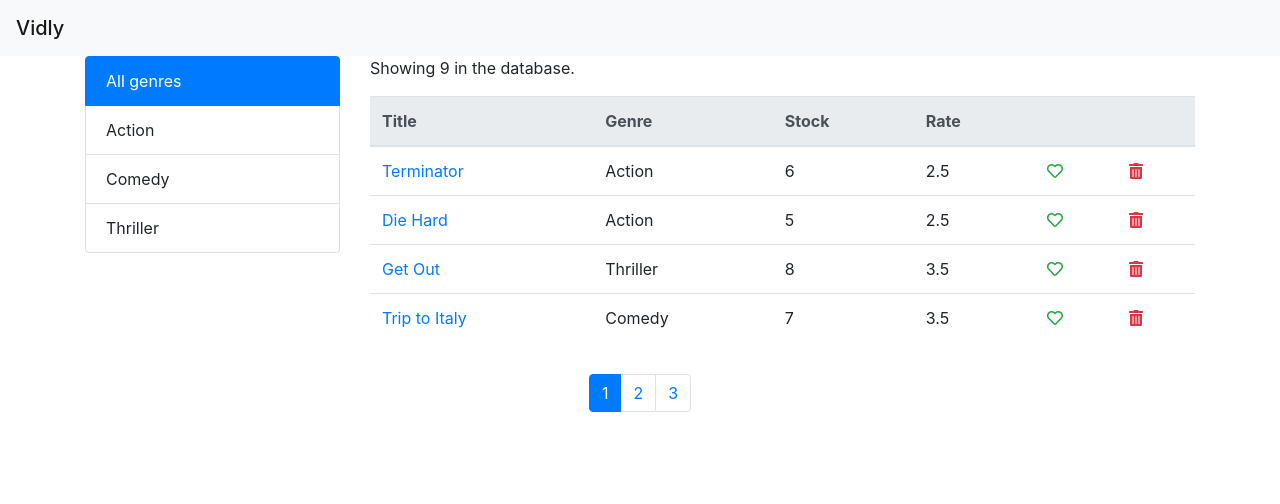
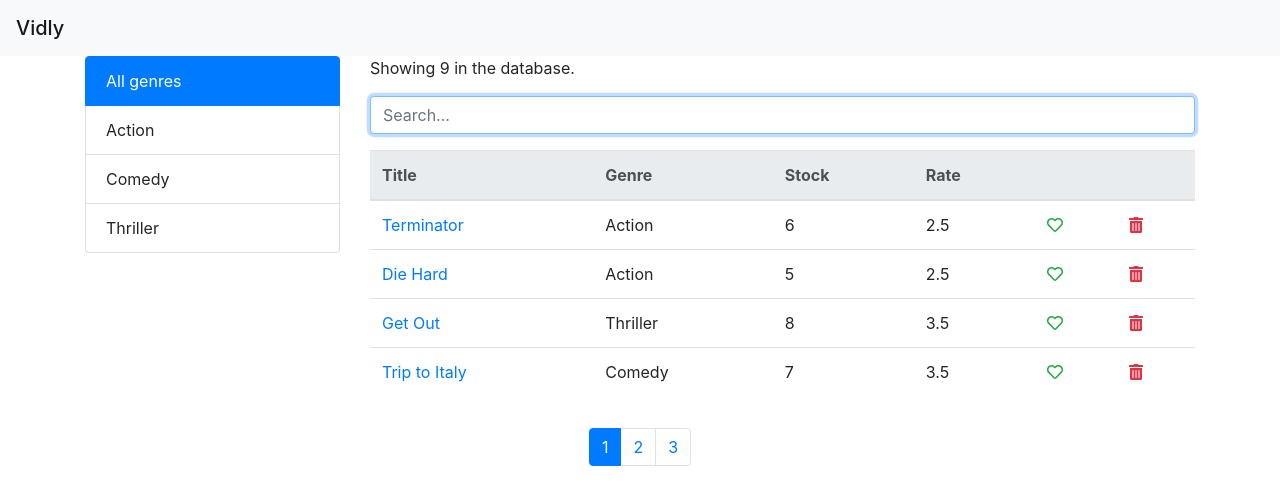
Before and after one commit to OL73/Vidly, a React (Create React App) app: page /movies in a window 1280 px wide. Shown: the top 504 px of the page. Built offline with nearby package versions, Linux system fonts and the light colour scheme.

Commit message:
ajout fonctionnalité d'un input search

```diff
--- a/package.json
+++ b/package.json
@@ -12,6 +12,7 @@
     "@testing-library/user-event": "^7.2.1",
     "bootstrap": "^4.5.3",
     "font-awesome": "^4.7.0",
+    "joi-browser": "^13.4.0",
     "lodash": "^4.17.20",
     "npm-check-updates": "^10.2.2",
     "react": "^16.14.0",
--- a/src/components/Genres.jsx
+++ b/src/components/Genres.jsx
@@ -1,6 +1,6 @@
 import React from 'react';
 
-const Genres = ({ genres: initGenres, onGenre, currentGenre }) => {
+const Genres = ({ genres: initGenres, onGenre, currentGenre, searchingMoviesLength }) => {
 
     const genres = [{_id: '', name: 'All genres'}, ...initGenres];
 
@@ -12,7 +12,7 @@ const Genres = ({ genres: initGenres, onGenre, currentGenre }) => {
                 {genres.map(genre =>
                     (<li
                         key={genre._id}
-                        className={ genre.name === currentGenre ? 'list-group-item active': 'list-group-item'}
+                        className={ (genre.name === currentGenre) && (searchingMoviesLength === 0) ? 'list-group-item active': 'list-group-item'}
                         onClick={() => onGenre(genre.name)}
                     >
                         {genre.name}
--- a/src/components/LoginForm.jsx
+++ b/src/components/LoginForm.jsx
@@ -1,58 +1,121 @@
 import React, { Component } from 'react'
+import Input from './common/Input';
+import Joi from 'joi-browser';
 
 class LoginForm extends Component {
     state = {
         account: {
             username: '',
             password: ''
+        },
+        errors: {}
+    }
+
+    // uitlisation de Joi
+    schema = {
+        username: Joi.string().required().label("Username"),
+        password: Joi.string().required().label("Password"),
+    }
+
+    // affiche un message d'erreur en cas de submit avec des champs vide
+    validate = () => {
+        // permet d'afficher toutes les erreurs
+        //sinon par défaut sans l'option, Joi s'arrête à la première erreur rencontrée et la retourne
+        const options = { abortEarly: false };
+
+        // on récupère que l'objet error
+        const { error } = Joi.validate(this.state.account, this.schema, options);
+
+        if (error) {
+            let errors = {};
+
+            for (const detail of error.details) {
+                console.log(detail.message);
+                errors[detail.path[0]] = detail.message; // errors.username = "message..."
+            }
+            console.log(errors);
+            return errors;
+        }
+        return null;
+
+        /* AVANT L'UTILISATION DE JOI
+        const errors = {};
+        const { account } = this.state;
+
+        if (account.username.trim() === '') errors.username = 'Username is required !';
+        if (account.password.trim() === '') errors.password = 'Password is required !';
+
+        return Object.keys(errors).length === 0 ? null : errors; */
+    }
+
+    // affiche un message d'erreur en cas de saisie puis correction de la saisie (champs vide)
+    validateProperty = (input) => {
+        if (input.name === 'username') {
+
+            if (input.value.trim() === '') return 'Username cannot be empty';
+        }
+
+        if (input.name === 'password') {
+
+            if (input.value.trim() === '') return 'Password cannot be empty';
         }
     }
+
 
     handleSubmit = e => {
         e.preventDefault();
 
-        console.log('submitted');
+        const errors = this.validate(); // on teste dans validate si une erreur ?
+        this.setState({ errors: errors || {} });
+
+        if (errors) return;
+        console.log("submitted :)");
     }
 
-    handleChange = e => {
+    handleChange = ({ currentTarget: input }) => { // handleChange = e => {} ==> déstructuration de e en faisant ({currentTarget: input})
         const account = { ...this.state.account };
-        account[e.currentTarget.name] = e.currentTarget.value; // account[e.currentTarget.name] permet de récupérer le name de l'input
+        let errors = { ...this.state.errors };
+
+        // récupération de la saisie
+        account[input.name] = input.value; // account[e.currentTarget.name] permet de récupérer le name de l'input
+
+        const errorMessage = this.validateProperty(input); // on récupère un message d'erreur si "champ vide"
+
+        // vérification d'une éventuelle erreur de saisie
+        // si errorMessage alors on ajoute une propriété errors.username ou errors.password à l'objet errors
+        if (errorMessage) {
+            errors[input.name] = errorMessage;
+        } else {
+            errors = {};
+        }
 
         console.log(account);
-        this.setState({ account });
+        this.setState({ account, errors });
     }
 
     render() {
 
-        const { account } = this.state;
+        const { account, errors } = this.state;
 
         return (
-            <div className="container">
-                <h2>Login</h2>
+            <div
+                style={{ width: '60%', margin: '0 auto' }}
+            >
+                <h2 className="text-center">Login</h2>
                 <form onSubmit={this.handleSubmit}>
-                    <div className="form-group">
-                        <label htmlFor="username">Username</label>
-                        <input
-                            value={account.username}
-                            onChange={this.handleChange}
-                            name="username"
-                            autoFocus
-                            id="username"
-                            type="text"
-                            className="form-control"
-                        />
-                    </div>
-                    <div className="form-group">
-                        <label htmlFor="password">Password</label>
-                        <input
-                            value={account.password}
-                            onChange={this.handleChange}
-                            name="password"
-                            id="password"
-                            type="text"
-                            className="form-control" />
-                    </div>
-                    <button className="btn btn-primary">Submit</button>
+                    <Input
+                        label="username"
+                        value={account.username}
+                        onChange={this.handleChange}
+                        error={errors.username}
+                    />
+                    <Input
+                        label="password"
+                        value={account.password}
+                        onChange={this.handleChange}
+                        error={errors.password}
+                    />
+                    <button disabled={this.validate()} className="btn btn-primary">Submit</button>
                 </form>
             </div>
         );
--- /dev/null
+++ b/src/components/SearchMovie.jsx
@@ -0,0 +1,46 @@
+import React from 'react'
+import { useState } from 'react';
+import Input from './common/Input';
+
+const SearchMovie = ({ handleSearchMovie, searchingMoviesLength }) => {
+
+    const [inputValue, setInputValue] = useState('');
+    const [error, setError] = useState(undefined);
+    console.log('searchingMoviesLength', searchingMoviesLength);
+
+
+    const handleChange = ({ currentTarget: input }) => {
+        setInputValue(input.value);
+
+        // recherche d'un movie
+        handleSearchMovie(input.value);
+
+        let error;
+
+        if (inputValue.length > 0) {
+            if (searchingMoviesLength === 0) {
+                error = 'Sorry, no movie!';
+            } else {
+                error= undefined;
+            }
+            setError(error);
+        }
+    }
+
+    return (
+        <form>
+            <Input
+                label=""
+                name="search"
+                placeholder="Search..."
+                value={inputValue}
+                onChange={handleChange}
+                error={error}
+            />
+        </form>
+    );
+}
+
+
+
+export default SearchMovie;
--- /dev/null
+++ b/src/components/common/Input.jsx
@@ -0,0 +1,28 @@
+import React from 'react';
+
+const Input = ({ label, name , value, placeholder, onChange, error }) => {
+    return (
+        <div className="form-group">
+            {label.length > 0 ?
+            <label
+                htmlFor={label}
+                style={{ textTransform: 'capitalize' }}
+            >
+                {label}
+            </label>: ''}
+            <input
+                value={value}
+                onChange={onChange}
+                name={name}
+                autoFocus
+                id={name}
+                type="text"
+                className="form-control"
+                placeholder={placeholder}
+            />
+            {error && <div className="alert alert-danger" role="alert">{error}</div>}
+        </div>
+    );
+}
+
+export default Input;
--- a/src/components/movies.jsx
+++ b/src/components/movies.jsx
@@ -8,6 +8,7 @@ import { Link } from "react-router-dom";
 import { paginate } from "./Utils/paginate";
 import Genres from "./Genres";
 import { getGenres } from "../services/fakeGenreService";
+import SearchMovie from "./SearchMovie";
 
 class Movies extends Component {
   state = {
@@ -16,6 +17,7 @@ class Movies extends Component {
     currentPage: 1,
     genres: [],
     currentGenre: 'All genres',
+    searchingMovies: []
   };
 
   componentDidMount() {
@@ -37,12 +39,12 @@ class Movies extends Component {
     this.setState({ movies });
   };
 
-  informationMovies(filteredMovies) {
+  informationMovies(count) {
     //if (this.state.movies.length === 0) return "There is no movies !";
 
     return (
-      filteredMovies.length > 0 &&
-      `Showing ${filteredMovies.length} in the database.`
+      count > 0 &&
+      `Showing ${count} in the database.`
     );
   }
 
@@ -61,16 +63,25 @@ class Movies extends Component {
     this.setState({ currentGenre: genre, currentPage: 1 });
   }
 
+  handleSearchMovie = value => {
+    const movies = [...this.state.movies];
+
+    const searchingMovies = value.length > 0 ? movies.filter(movies => movies.title.toLowerCase().includes(value)) : [];
+    console.log(searchingMovies);
+
+    this.setState({ searchingMovies });
+  }
+
   render() {
-    const { movies: allMovies, itemsPerPage, currentPage, genres, currentGenre } = this.state;
+    const { movies: allMovies, itemsPerPage, currentPage, genres, currentGenre, searchingMovies } = this.state;
 
     const filteredMovies = currentGenre !== 'All genres' ? allMovies.filter(movies => movies.genre.name === currentGenre) : allMovies;
 
     // utilisation de lodash dans la fonction paginate pour récupérer un nombre de movies en fonction du nombre itemPerPage
     // et dynamique selon la page sur laquelle on se situe
-    const movies = paginate(filteredMovies, currentPage, itemsPerPage);
+    const movies = searchingMovies.length === 0 ? paginate(filteredMovies, currentPage, itemsPerPage) : searchingMovies;
 
-    const count = filteredMovies.length;
+    const count = searchingMovies.length === 0 ? filteredMovies.length : searchingMovies.length;
 
     if (count === 0) return "There is no movies !";
 
@@ -81,10 +92,15 @@ class Movies extends Component {
             genres={genres}
             onGenre={this.handleGenre}
             currentGenre={currentGenre}
+            searchingMoviesLength={searchingMovies.length}
           />
           <div className="col">
             <div className="d-flex flex-column">
-              <p>{this.informationMovies(filteredMovies)}</p>
+              <p>{this.informationMovies(count)}</p>
+              <SearchMovie
+                handleSearchMovie={this.handleSearchMovie}
+                searchingMoviesLength={searchingMovies.length}
+              />
               <table
                 className="table"
               >
@@ -99,7 +115,7 @@ class Movies extends Component {
                   </tr>
                 </thead>
                 <tbody>
-                  {movies.map((movie, index) => {
+                  {movies.map((movie) => {
                     return (
                       <tr key={movie._id}>
                         <td>
```
Also changed, not shown: 2 other files (tests, documents, lock files or other folders).
